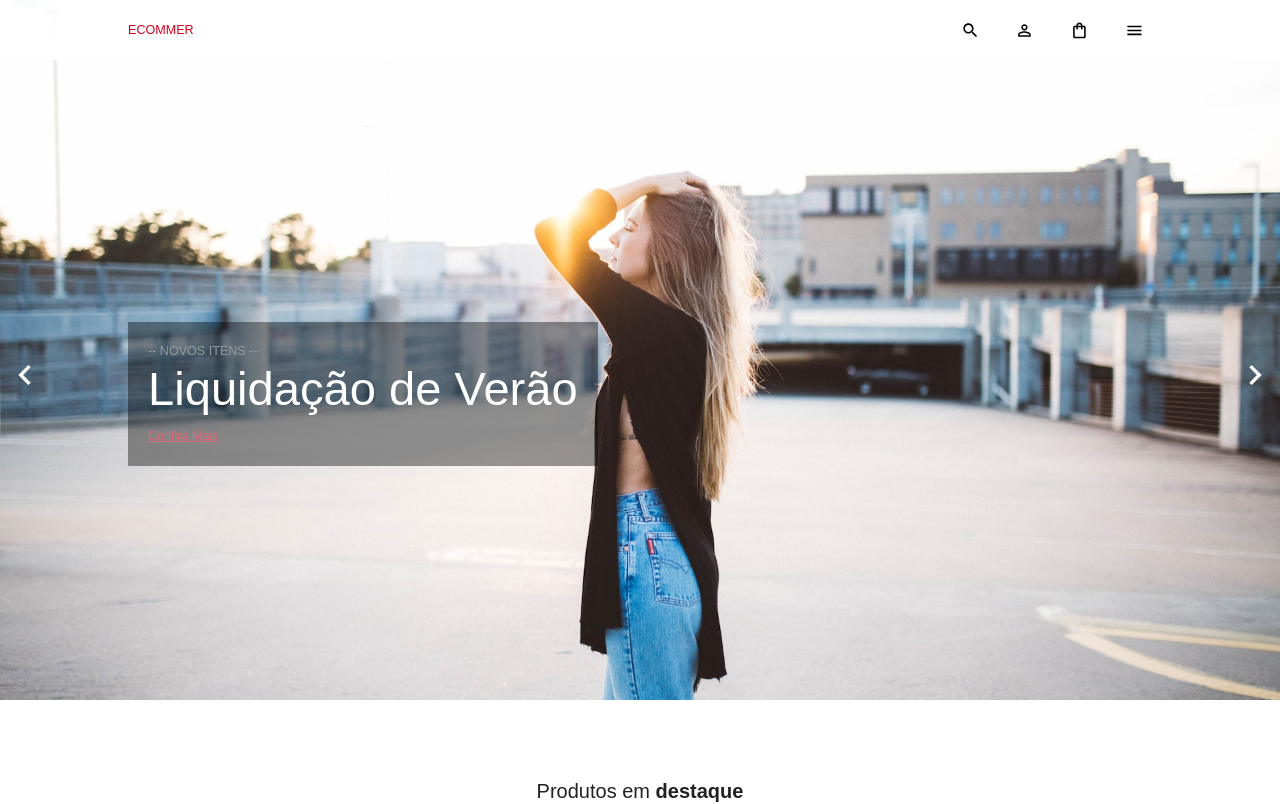
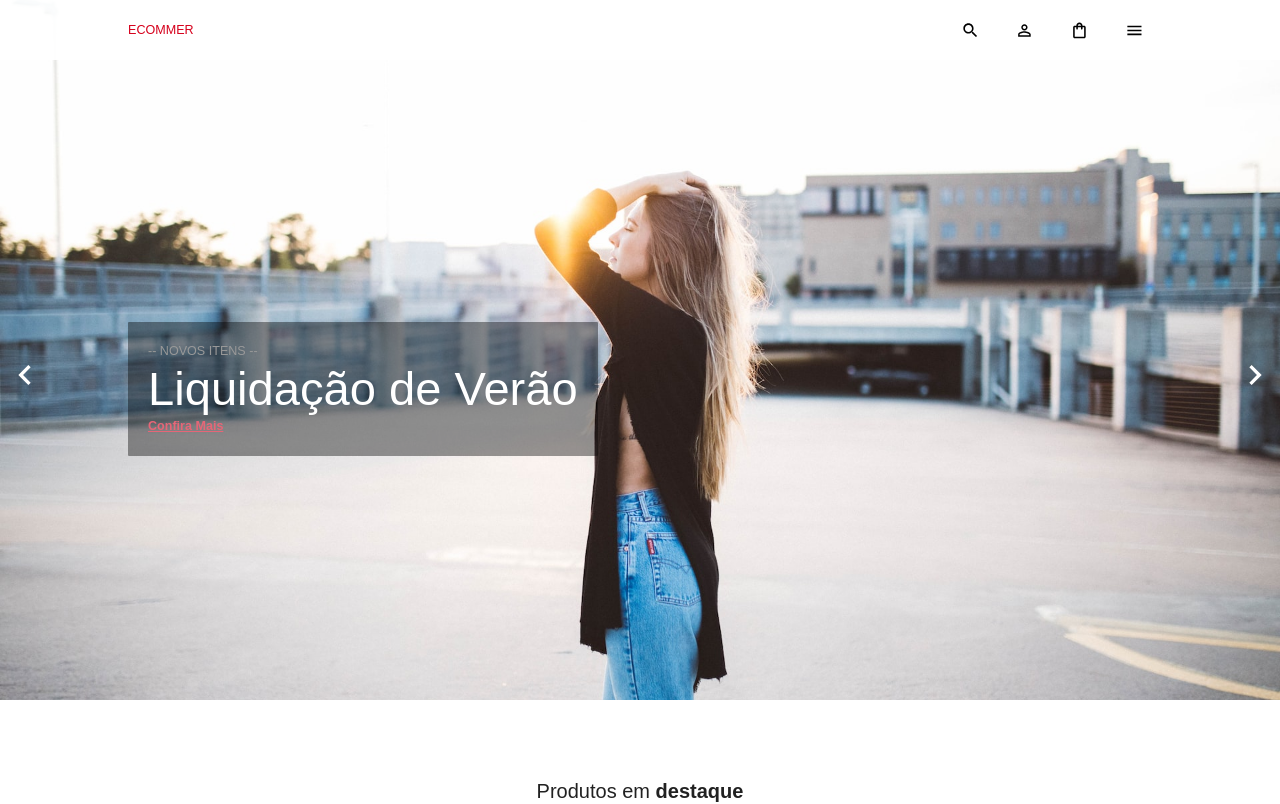
Before and after one commit to LeonardoAlves04/LeonardoAlves.github.io, a React (Create React App) app in the folder client/: page / in a window 1280 px wide. Shown: the top 804 px of the page. Built offline with nearby package versions, Linux system fonts and the light colour scheme; no server answers; a web font is replaced by a local one.

Commit message:
fix: fixing <p> warning error

```diff
--- a/client/src/scenes/home/MainCarousel.jsx
+++ b/client/src/scenes/home/MainCarousel.jsx
@@ -83,7 +83,7 @@ const MainCarousel = () => {
             maxWidth={isNonMobile ? undefined : "240px"}
           >
             <Typography color={shades.primary[200]}>
-              -- NOVOS ITENS --{" "}
+              -- NOVOS ITENS --
             </Typography>
             <Typography variant="h2">Liquidação de Verão</Typography>
             <Typography
@@ -91,7 +91,7 @@ const MainCarousel = () => {
               color={shades.secondary[300]}
               sx={{ textDecoration: "underline", cursor: "pointer" }}
             >
-              <Typography mt="10px">Confira Mais</Typography>
+              Confira Mais
             </Typography>
           </Box>
         </Box>
```
